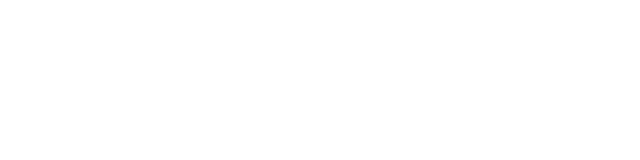
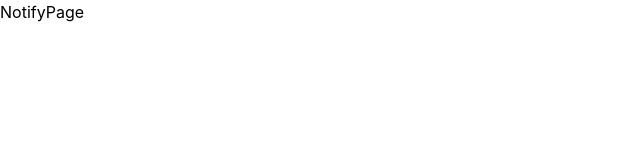
Before and after one commit to abelgithub-astu/arifpay-frontend-sample, a React (Create React App) app: page /notify in a window 1280 px wide. Before the commit this address had no page. Shown: the top 160 px of the page, without its empty margins (0-640 px from the left). Built offline with nearby package versions, Linux system fonts and the light colour scheme.

Commit message:
notify page added

```diff
--- a/src/App.js
+++ b/src/App.js
@@ -5,6 +5,7 @@
 import CartPage from "./pages/CartPage";
 import SuccessPage from "./pages/SuccessPage";
 import ErrorPage from "./pages/ErrorPage";
+import NotifyPage from "./pages/NotifyPage";
 
 const App = () => {
   return (
@@ -15,6 +16,7 @@
           <Route path="/cart" element={<CartPage />} />
           <Route path="/success" element={<SuccessPage />} />
           <Route path="/error" element={<ErrorPage />} />
+          <Route path="/notify" element={<NotifyPage />} />
         </Routes>
       </CartProvider>
     </Router>
--- /dev/null
+++ b/src/pages/NotifyPage.jsx
@@ -0,0 +1,9 @@
+import React from 'react'
+
+const NotifyPage = () => {
+  return (
+    <div>NotifyPage</div>
+  )
+}
+
+export default NotifyPage
```
